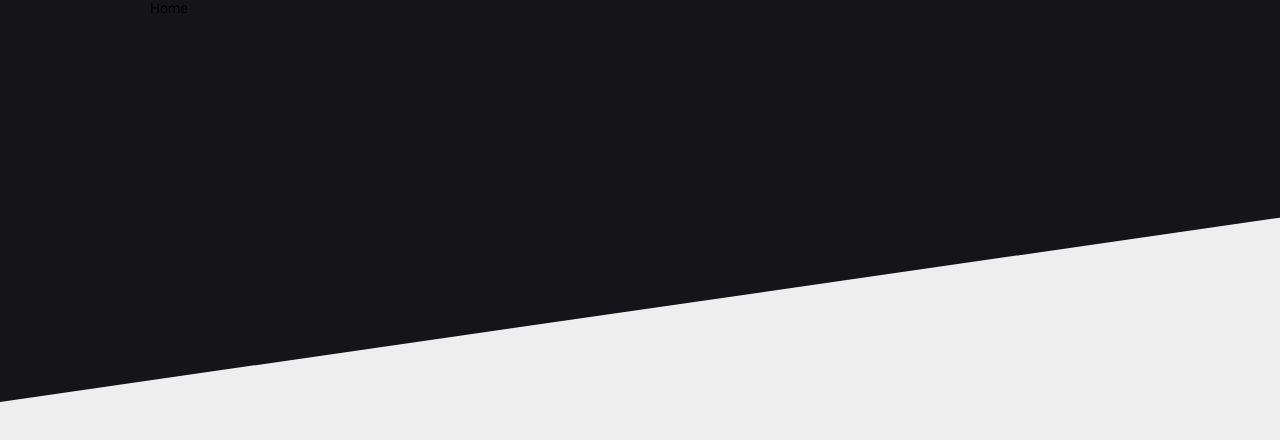
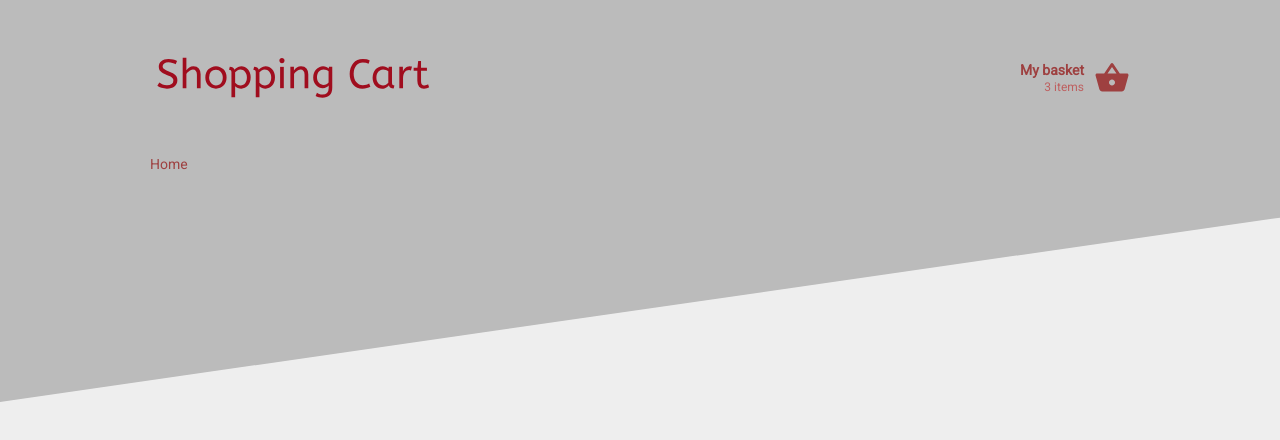
Before and after one commit to stephanogiuseppe/shopping-cart, a React (Create React App) app: page / in a window 1280 px wide. Shown: the top 440 px of the page. Built offline with nearby package versions, Linux system fonts and the light colour scheme.

Commit message:
add header style

```diff
--- a/src/App.js
+++ b/src/App.js
@@ -2,13 +2,14 @@
 import { BrowserRouter } from 'react-router-dom'
 
 import GlobalStyle from './styles/global'
+import Header from './components/Header'
 import Routes from './routes'
 
 function App() {
   return (
     <BrowserRouter>
       <GlobalStyle />
-      {/* <Header /> */}
+      <Header />
       <Routes />
     </BrowserRouter>
   )
--- /dev/null
+++ b/src/components/Header/index.js
@@ -0,0 +1,24 @@
+import React from 'react'
+import { Link } from 'react-router-dom'
+import { MdShoppingBasket } from 'react-icons/md'
+
+import { Container, Cart } from './styles'
+import logo from './../../assets/images/shopping-cart-logo.svg'
+
+export default function Header() {
+  return (
+    <Container>
+      <Link to="/">
+        <img src={logo} alt="Shopping Cart logo image" />
+      </Link>
+
+      <Cart to="/cart">
+        <div>
+          <strong>My basket</strong>
+          <span>3 items</span>
+        </div>
+        <MdShoppingBasket size={36} color="#FFF" />
+      </Cart>
+    </Container>
+  )
+}
--- /dev/null
+++ b/src/components/Header/styles.js
@@ -0,0 +1,34 @@
+import styled from 'styled-components'
+import { Link } from 'react-router-dom'
+
+export const Container = styled.header`
+  display: flex;
+  justify-content: space-between;
+  align-items: center;
+  margin: 50px 0;
+`
+
+export const Cart = styled(Link)`
+  display: flex;
+  align-items: center;
+  text-decoration: none;
+  transition: opacity 0.2s;
+
+  &:hover {
+    opacity: 0.7;
+  }
+
+  div {
+    text-align: right;
+    margin-right: 10px;
+
+    strong {
+      display: block;
+    }
+
+    span {
+      font-size: 12px;
+      color: #be6060;
+    }
+  }
+`
--- a/src/styles/global.js
+++ b/src/styles/global.js
@@ -10,6 +10,7 @@
     padding: 0;
     outline: 0;
     box-sizing: border-box;
+    color: #9e4040;
   }
 
   html, body, #root {
```
Also changed, not shown: src/assets/images/background.svg, src/assets/images/shopping-cart-logo.svg (added).
